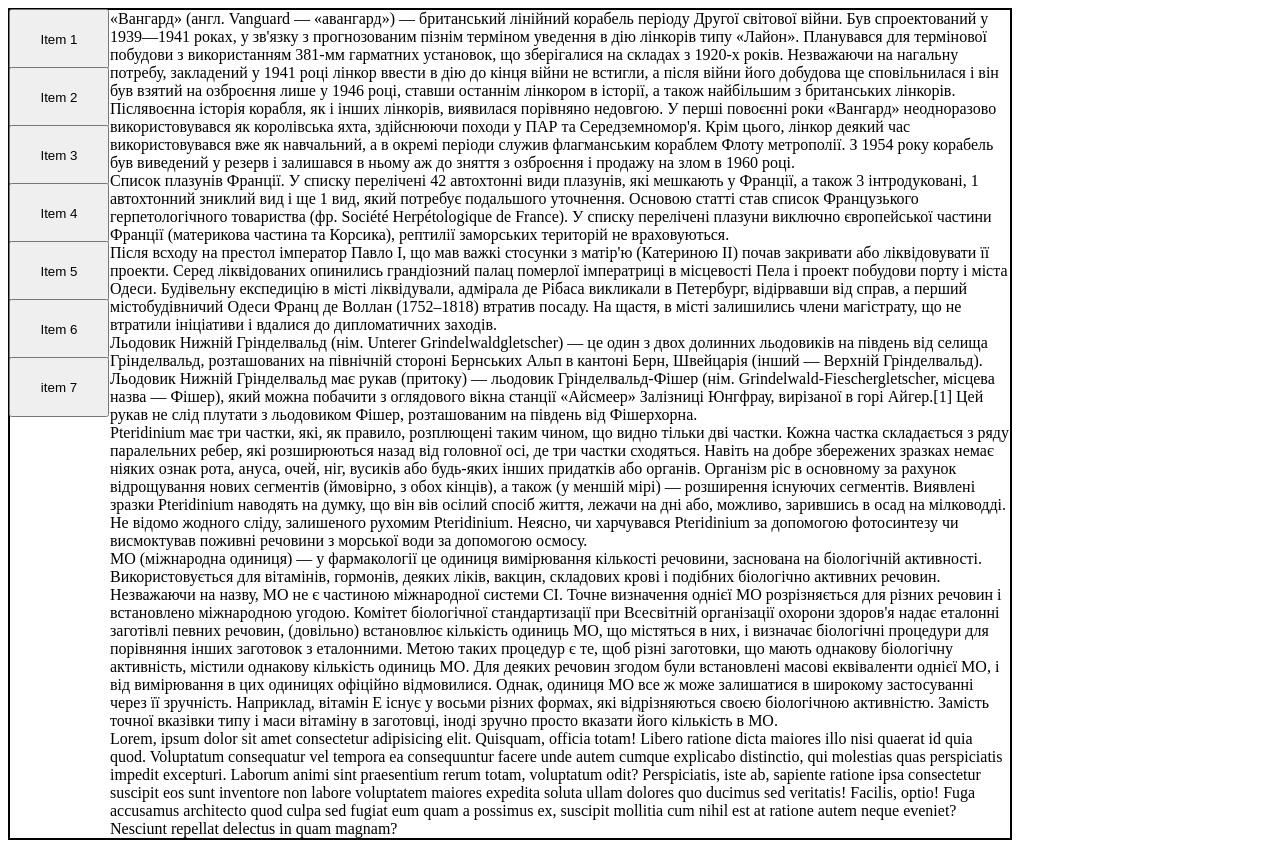
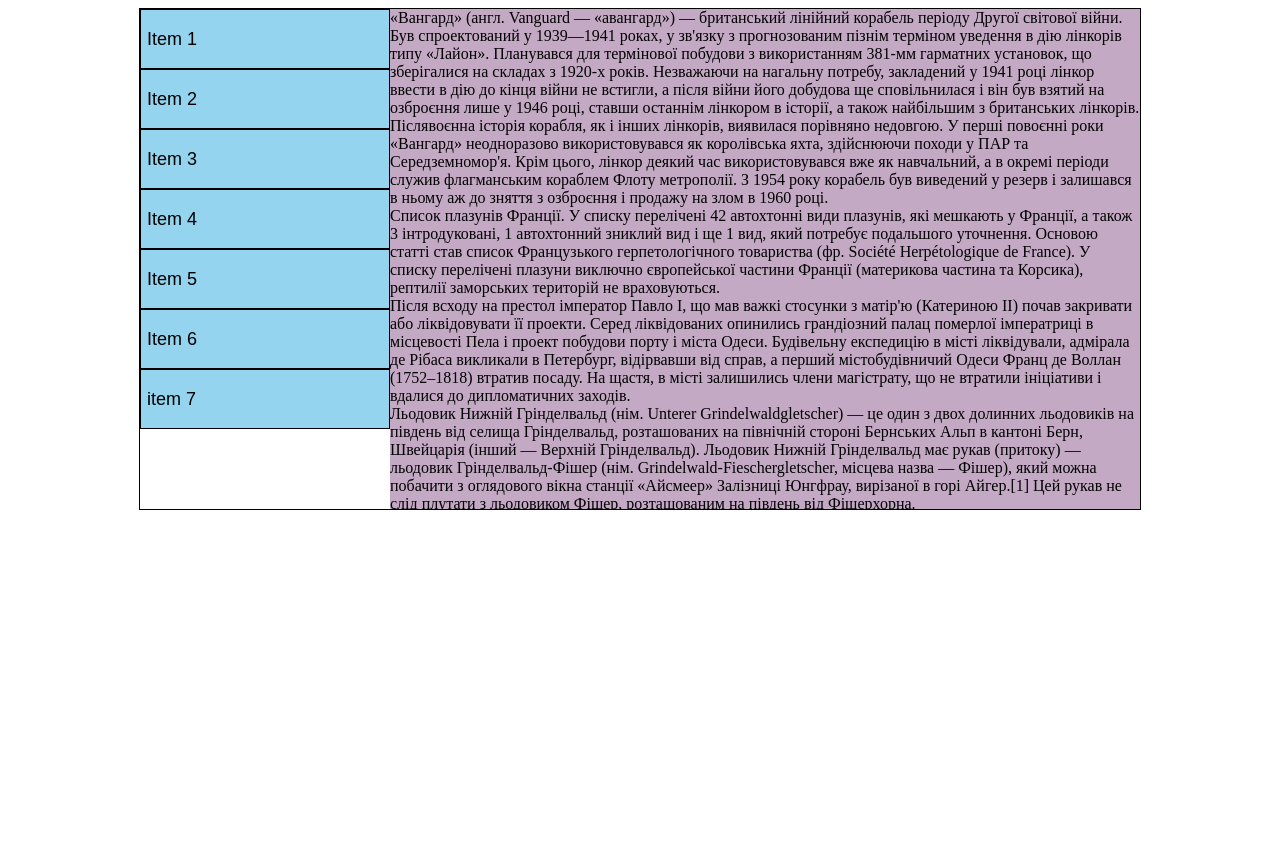
Before and after one commit to Djonny-svoboden/Repeat, a plain HTML site: page Homework/index.html in a window 1280 px wide. After the commit the page ends 800 px from the top, so only its background shows below. Drawn offline with Linux system fonts and the light colour scheme; a script that the page names is missing.

Commit message:
З допомогою стилiв пiдганяємо стилi пiд макет

```diff
--- a/Homework/style.css
+++ b/Homework/style.css
@@ -1,19 +1,36 @@
+body {
+    display: flex;
+    justify-content: center;
+}
+
 .wrapper {
     width: 1000px;
-    border: 2px solid black;
+    border: 1px solid black;
     display: flex;
 }
 
 .menu-tab {
-    width: 10%;
+    width: 25%;
 }
 
 .tab-content {
-    width: 90%;
+    margin: 0;
+    padding: 0;
+    width: 75%;
+    background: rgba(188, 157, 189, 0.87);
+    height: 500px;
+    overflow: hidden;
+}
+
+.fagl {
+    border: 1px solid black;
 }
 
 .menu-tab button {
-    margin: -1px;
+    text-align: left;
+    font-size: 18px;
+    border: 1px solid black;
     width: 100%;
     height: 60px;
+    background: rgb(148, 212, 238);
 }
```
